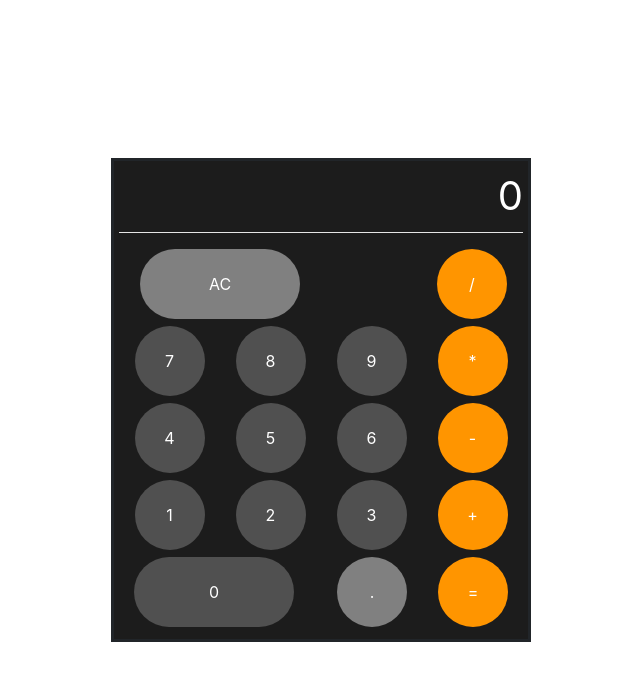
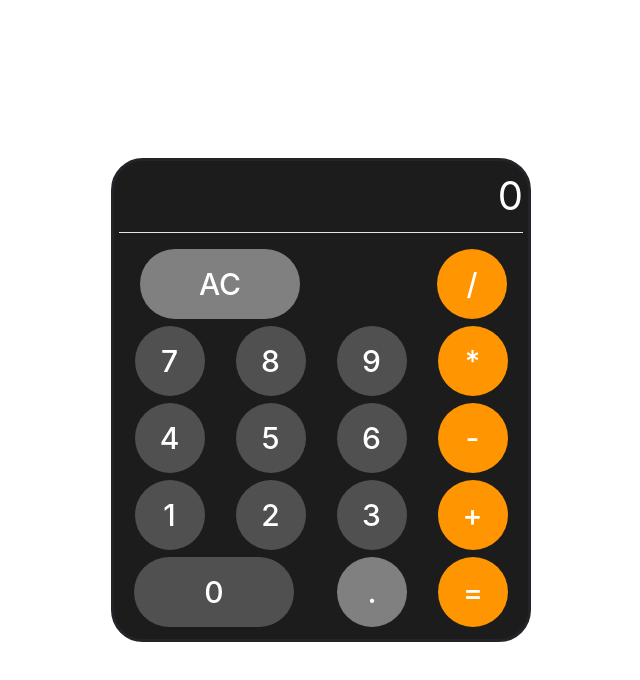
Before and after one commit to sheraznabimirza/Basic-Calculator, a React (Create React App) app: page / in a window 1280 px wide. Shown: the top 680 px of the page, without its empty margins (319-959 px from the left). Built offline with nearby package versions, Linux system fonts and the light colour scheme.

Commit message:
calculator is now functional, need to iron bugs

```diff
--- a/src/calcPads.js
+++ b/src/calcPads.js
@@ -1,40 +1,86 @@
 import { useState } from "react";
-import { Row, Container, Col, Button } from 'react-bootstrap';
+import { Row, Container, Col } from 'react-bootstrap';
 
-const nums = [7, 8, 9, 4, 5, 6, 1, 2, 3, 0];
-const ops = [ '/', '*', '-', '+'];
-const ids = {
-  7: 'seven',
-  8: 'eight',
-  9: 'nine',
-  4: 'four',
-  5: 'five',
-  6: 'six',
-  1: 'one',
-  2: 'two',
-  3: 'three',
-  0: 'zero',
-  '/': 'divide',
-  '*': 'multiply',
-  '-': 'subtract',
-  '+': 'add'
-}
+const ops = [ '/', '*', '+', '='];
 
 export function Calculator() {
 
     const [formula, setformula] = useState("0");
+    const [lastClicked, setLastClicked] = useState(undefined);
 
     const handleClick = (e) => {
 
-        if (e.currentTarget.value === "AC") {
-            setformula("0");
-        } else if (formula < "1") {
+        const { innerText } = e.target;
 
-            setformula(e.currentTarget.value);
-        } else {
-            setformula(formula + e.currentTarget.value);
+        switch(innerText) {
+            case "AC": {
+                setformula("0");
+                break;
+            }
+
+            case "=": {
+                const length = formula.length - 1;
+                const result = undefined;
+                if (ops.includes(lastClicked)) {
+                    for (let i = length; i >= 0; i--) {
+                        if(!ops.includes(formula[i])) {
+                            result = i + 1;
+                            break;
+                        }
+                    }
+                const preventCrash = formula.slice(0, result);
+                console.log(preventCrash);
+                setformula(preventCrash);
+                }
+
+                const answer = eval(formula);
+                setformula(answer);
+
+                break;
+            }
+
+            case ".": {
+                const last = formula.slice(-1)[0];
+
+                if (last !== ".") {
+                    setformula(formula + ".");
+                }
+                break;
+            }
+
+            case "-": {
+                const last = formula.slice(-1)[0];
+
+                if (last !== "-") {
+                    setformula(formula + "-");
+                }
+
+                break;
+            }
+
+            default: {
+                if (ops.includes(innerText)) {
+                    if (!ops.includes(lastClicked)) {
+                        setformula(formula + innerText);
+                    } else {
+                        const remove = formula.slice(0, -1);
+                        setformula(remove + innerText);
+                    }
+                } else {
+                    if (formula === "0") {
+                        setformula(innerText);
+                    } else {
+                        setformula(formula + innerText);
+                    }
+                }
+
+            }
+
+
         }
-        console.log(e.currentTarget.value);
+
+        setLastClicked(innerText);
+        console.log(lastClicked);
     };
 
     return (
@@ -43,31 +89,31 @@ export function Calculator() {
             <hr />
         <Container className='calc-container'>
             <Row>
-                <Col><Button value="AC" onClick={handleClick} className="spesh pad wide-boi">AC</Button></Col>
-                <Col><Button value="/" onClick={handleClick} className="operator pad slash">/</Button></Col>
+                <Col><button onClick={handleClick} className="spesh pad wide-boi">AC</button></Col>
+                <Col><button onClick={handleClick} className="operator pad slash">/</button></Col>
             </Row>
             <Row>
-                <Col><Button value="7" onClick={handleClick} className="pad">7</Button></Col>
-                <Col><Button value="8" onClick={handleClick} className="pad">8</Button></Col>
-                <Col><Button value="9" onClick={handleClick} className="pad">9</Button></Col>
-                <Col><Button value="*" onClick={handleClick} className="operator pad">*</Button></Col>
+                <Col><button onClick={handleClick} className="pad">7</button></Col>
+                <Col><button onClick={handleClick} className="pad">8</button></Col>
+                <Col><button onClick={handleClick} className="pad">9</button></Col>
+                <Col><button onClick={handleClick} className="operator pad">*</button></Col>
             </Row>
             <Row>
-                <Col><Button value="4" onClick={handleClick} className="pad">4</Button></Col>
-                <Col><Button value="5" onClick={handleClick} className="pad">5</Button></Col>
-                <Col><Button value="6" onClick={handleClick} className="pad">6</Button></Col>
-                <Col><Button value="-" onClick={handleClick} className="operator pad">-</Button></Col>
+                <Col><button onClick={handleClick} className="pad">4</button></Col>
+                <Col><button onClick={handleClick} className="pad">5</button></Col>
+                <Col><button onClick={handleClick} className="pad">6</button></Col>
+                <Col><button onClick={handleClick} className="operator pad">-</button></Col>
             </Row>
             <Row>
-                <Col><Button value="1" onClick={handleClick} className="pad">1</Button></Col>
-                <Col><Button value="2" onClick={handleClick} className="pad">2</Button></Col>
-                <Col><Button value="3" onClick={handleClick} className="pad">3</Button></Col>
-                <Col><Button value="+" onClick={handleClick} className="operator pad">+</Button></Col>
+                <Col><button onClick={handleClick} className="pad">1</button></Col>
+                <Col><button onClick={handleClick} className="pad">2</button></Col>
+                <Col><button onClick={handleClick} className="pad">3</button></Col>
+                <Col><button onClick={handleClick} className="operator pad">+</button></Col>
             </Row>
             <Row>
-            <Col><Button value="0" onClick={handleClick} className="pad wide-boi zero">0</Button></Col>
-            <Col><Button value="." onClick={handleClick} className="spesh pad decimal">.</Button></Col>
-            <Col><Button value="=" onClick={handleClick} className="operator pad equals">=</Button></Col>
+            <Col><button onClick={handleClick} className="pad wide-boi zero">0</button></Col>
+            <Col><button onClick={handleClick} className="spesh pad decimal">.</button></Col>
+            <Col><button onClick={handleClick} className="operator pad equals">=</button></Col>
             </Row>
         </Container>
         </div>
--- a/src/index.css
+++ b/src/index.css
@@ -14,9 +14,16 @@ body {
   width: 70px;
   height: 70px;
   background-color: #505050;
+  color: white;
+  font-weight: 500;
+  font-size: 30px;
   border-radius: 9999px;
   margin-bottom: 7px;
-  border: thin;
+  border: none;
+}
+
+.pad:focus {
+  outline: none;
 }
 
 .pad:active {
@@ -24,7 +31,6 @@ body {
 }
 
 .pad:hover {
-  background-color: #505050;
   opacity: 0.85;
 }
 
@@ -33,7 +39,6 @@ body {
 }
 
 .spesh:hover {
-  background-color: gray;
   opacity: 0.85;
 }
 
@@ -42,11 +47,11 @@ body {
 }
 
 .operator:hover {
-  background-color: #FF9500;
   opacity: 0.85;
 }
 
 .entire {
+  border-radius: 2em;
   background-color: #1C1C1C;
   width: 420px;
   border: solid;
```
